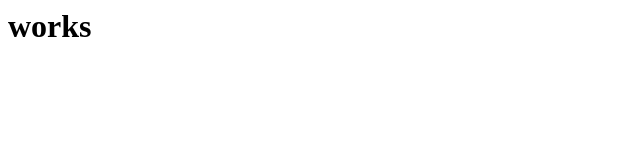
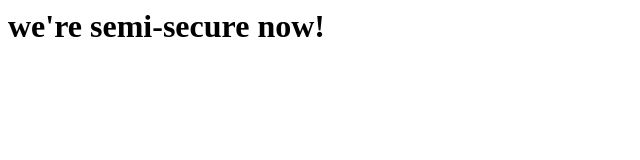
Before and after one commit to jhony-alavez/website, a plain HTML site: page index.html in a window 1280 px wide. Shown: the whole page, without its empty margins (0-640 px from the left). Drawn offline with Linux system fonts and the light colour scheme.

Commit message:
updated index.html

```diff
--- a/index.html
+++ b/index.html
@@ -1 +1 @@
-<h1>works</h1>
+<h1>we're semi-secure now!</h1>
```
